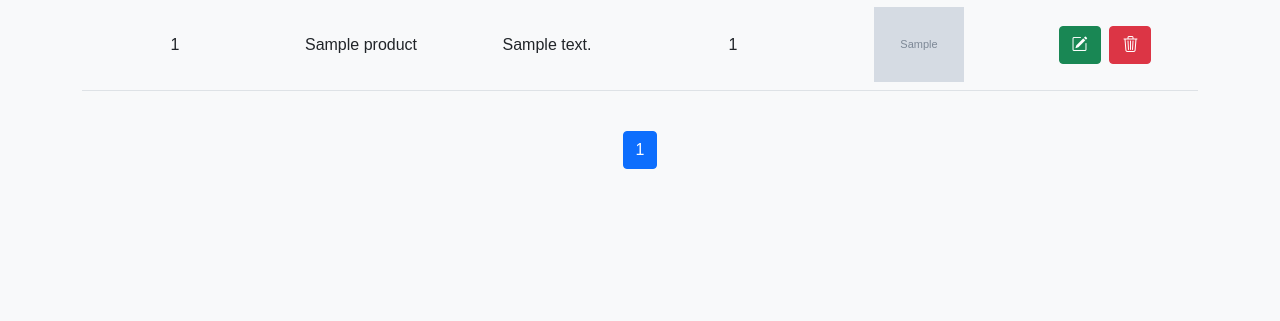
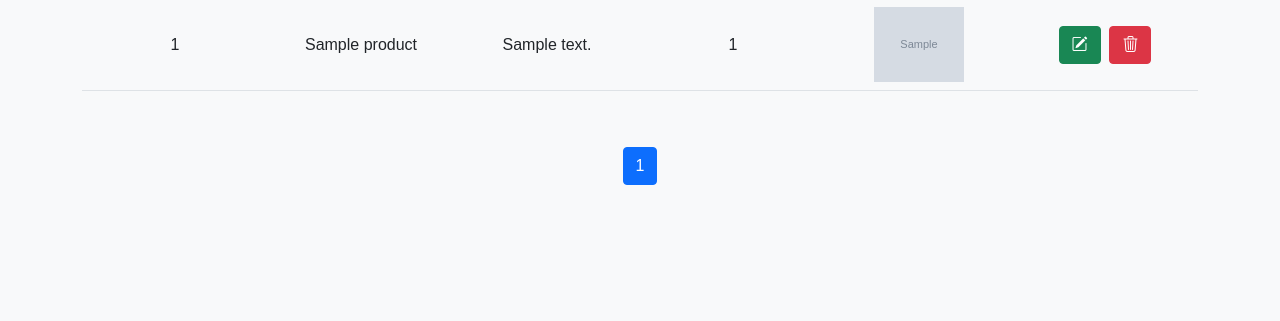
Before and after one commit to KevinMonapara/Product-Management-System, a PHP site: page /data.php in a window 1280 px wide. Shown: the part 310-631 px from the top of the page. Run offline with PHP 8.4, Linux system fonts and the light colour scheme; tables that the repository leaves empty or names only in its code hold one stand-in row (values such as "Sample post"); grey boxes marked "Sample" are stand-in pictures.

Commit message:
Update data.php

```diff
--- a/crdm_db/data.php
+++ b/crdm_db/data.php
@@ -189,7 +189,7 @@
             $total_pages = ceil($row['total'] / $result_per_page);
 
             echo "<br><nav>";
-            echo "<ul class='pagination justify-content-center'>";
+            echo "<ul class='pagination justify-content-center mt-3'>";
             echo " <div class='d-flex'>";
 
             if ($page > 1) {
```
